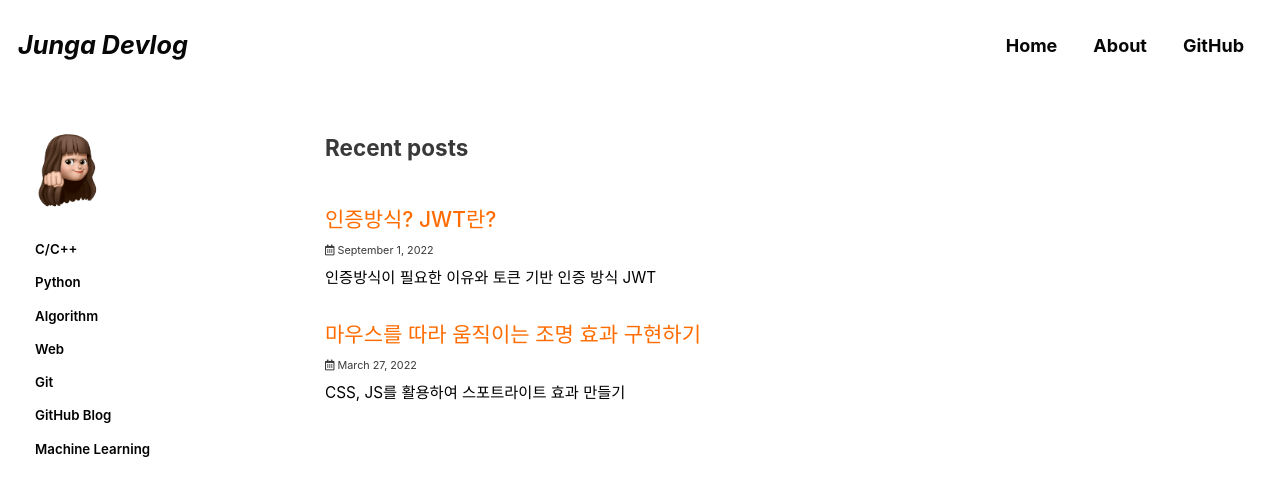
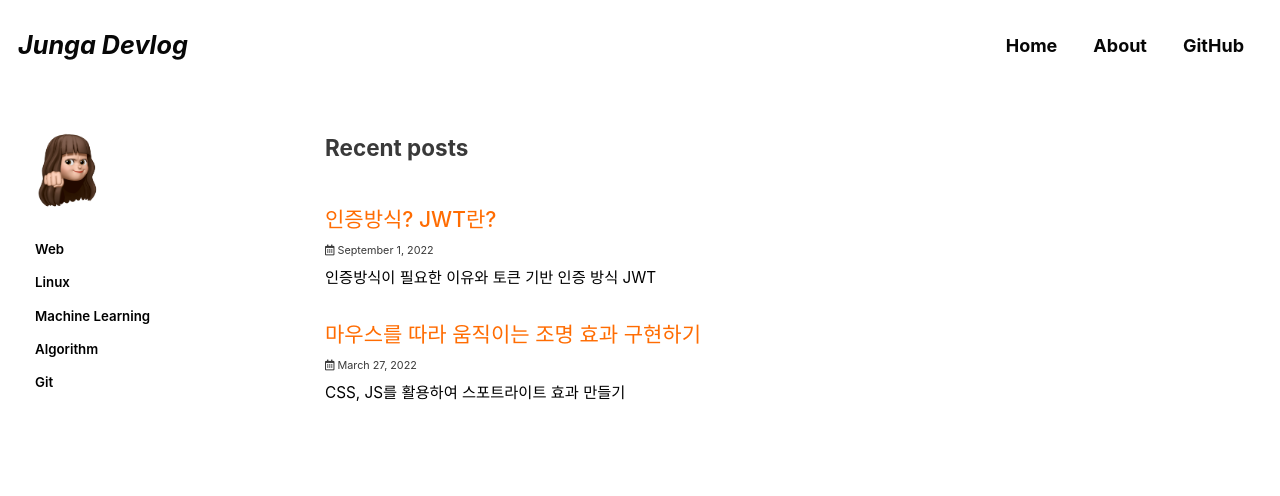
Before and after one commit to wjddk7507/wjddk7507.github.io, a Jekyll site: the page built from index.html, in a window 1280 px wide and 900 px high. Shown: the top 496 px of the window. Built offline with Jekyll 4.4.1, drawn with Linux system fonts in a browser that asks for light colours; cached includes are drawn as plain includes; some web fonts are replaced; the list of posts is cut into pages by our own code.

Commit message:
Update navigation.yml

```diff
--- a/_data/navigation.yml
+++ b/_data/navigation.yml
@@ -18,17 +18,13 @@ main:
 # sidebar navigation (categories)
 # 2022.02.15 sidebar update : simple ver.
 categories:
-  - title: "C/C++"
-    url: /categories/c-cpp/
-  - title: "Python"
-    url: /categories/python/
+  - title: "Web"
+    url: /categories/web/
+  - title: "Linux"
+    url: /categories/linux/
+  - title: "Machine Learning"
+    url: /categories/machine-learning/
   - title: "Algorithm"
     url: /categories/algorithm/
-  - title: "Web"
-    url: /categories/web/
   - title: "Git"
     url: /categories/git/
-  - title: "GitHub Blog"
-    url: /categories/github-blog/
-  - title: "Machine Learning"
-    url: /categories/machine-learning/
```
